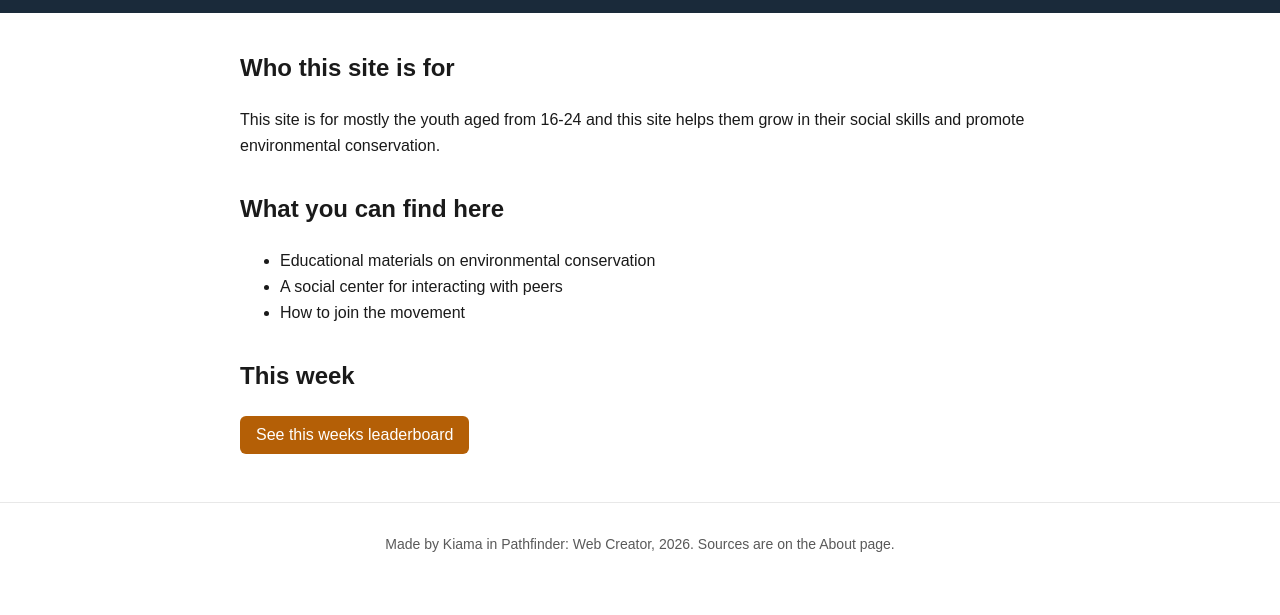
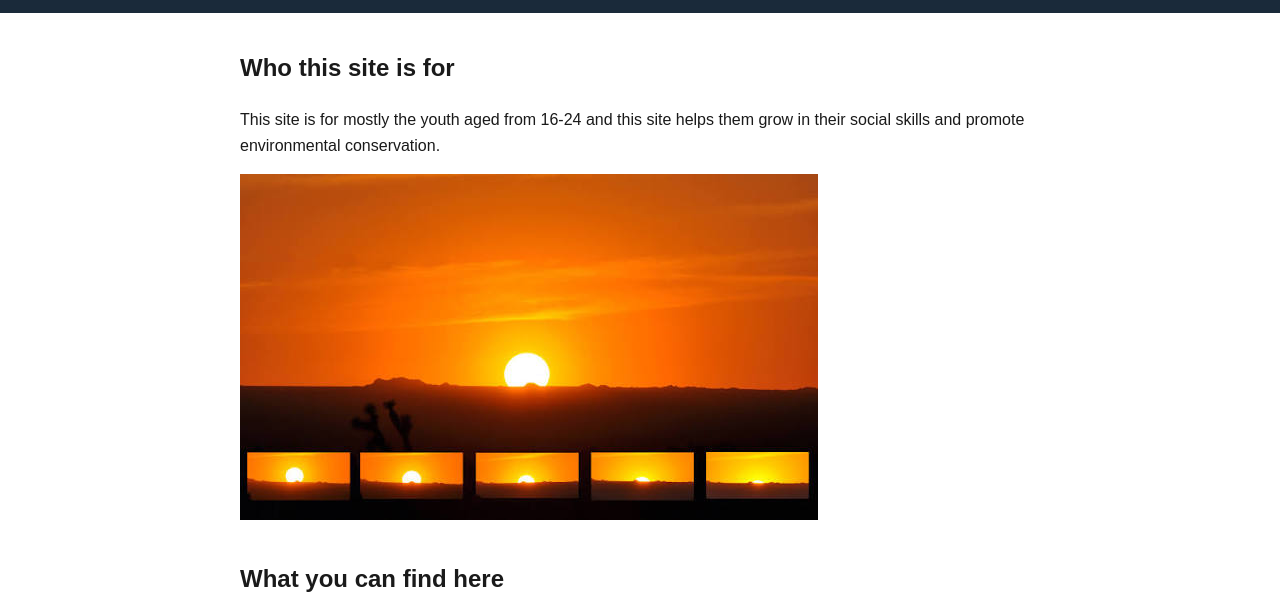
Before and after one commit to warorio/project-warorio, a plain HTML site: page index.html in a window 1280 px wide. Shown: the part 116-731 px from the top of the page. Drawn offline with Linux system fonts and the light colour scheme.

Commit message:
added a sunset picture

```diff
--- a/index.html
+++ b/index.html
@@ -21,6 +21,7 @@
     <section>
       <h2>Who this site is for</h2>
       <p>This site is for mostly the youth aged from 16-24 and this site helps them grow in their social skills and promote environmental conservation.</p>
+      <img src="sunset.jpg" alt="a sunset picture">
     </section>
 
     <section>
```
